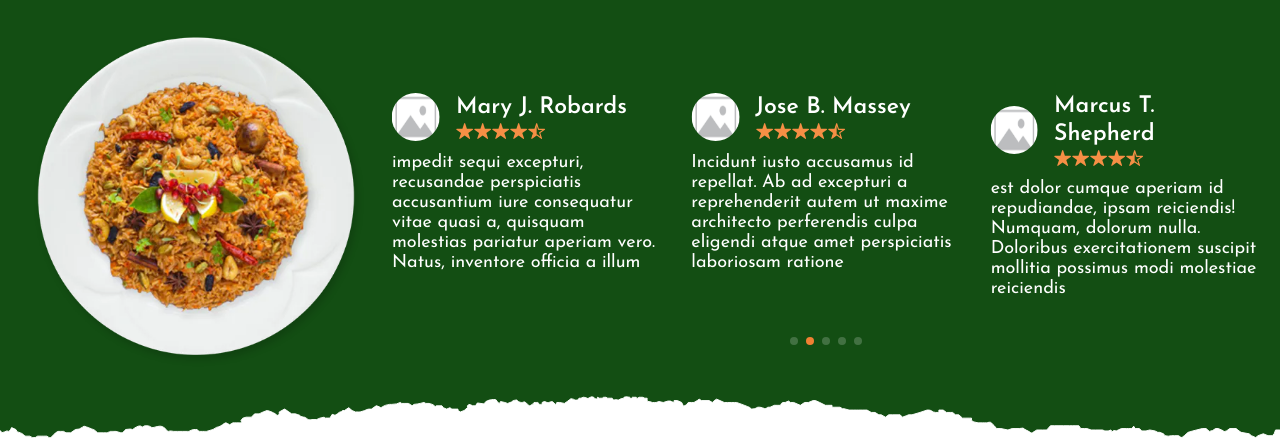
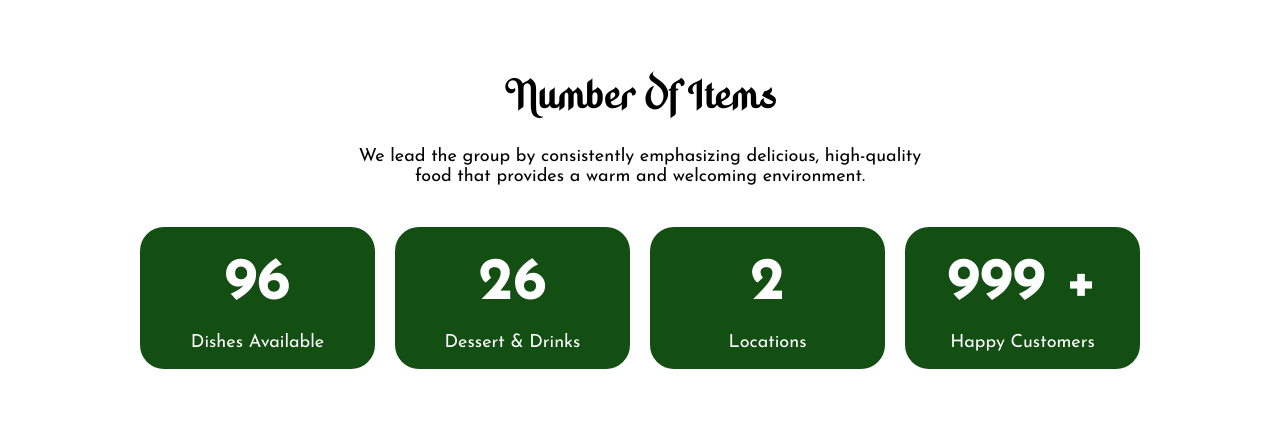
Before and after one commit to Sojib240/restaurant2, a React (Vite) app: page / in a window 1280 px wide. Shown: the part 7038-7478 px from the top of the page. Built offline with nearby package versions, Linux system fonts and the light colour scheme.

Commit message:
first commit

```diff
--- /dev/null
+++ b/src/Components/NumberOfItems.jsx
@@ -0,0 +1,44 @@
+import React from "react";
+
+const NumberOfItems = () => {
+    const itemData = [
+        { title: "96", desc: "Dishes Available" },
+        { title: "26", desc: "Dessert & Drinks" },
+        { title: "2", desc: "Locations" },
+        { title: "999 +", desc: "Happy Customers" },
+    ];
+    return (
+        <div className="w-full pt-32 pb-20">
+            <div className="max-w-[1000px] mx-auto">
+                <div className="flex flex-col">
+                    <div className="w-full max-w-[600px] mx-auto">
+                        <h2 className="text-[35px] font-Hidayatullah text-center pb-6 capitalize">
+                            Number of items
+                        </h2>
+                        <p className="font-JosefinSans_Regular text-lg leading-5 text-center">
+                            We lead the group by consistently emphasizing
+                            delicious, high-quality food that provides a warm
+                            and welcoming environment.
+                        </p>
+                    </div>
+                    <div className="flex gap-5 mt-10">
+                        {itemData.map((item) => {
+                            return (
+                                <div className="card w-1/4 bg-greenShade-300 p-3 rounded-3xl">
+                                    <h2 className="font-JosefinSans_bold text-[60px] text-center text-white">
+                                        {item.title}
+                                    </h2>
+                                    <p className="font-JosefinSans_Regular text-lg text-center text-white">
+                                        {item.desc}
+                                    </p>
+                                </div>
+                            );
+                        })}
+                    </div>
+                </div>
+            </div>
+        </div>
+    );
+};
+
+export default NumberOfItems;
--- a/src/Pages/HomePage.jsx
+++ b/src/Pages/HomePage.jsx
@@ -9,6 +9,7 @@ import ContactUs from "../Components/ContactUs";
 import SignatureDishes from "../Components/SignatureDishes";
 import Reviews from "../Components/Reviews";
 import PopUp from "../Components/PopUp";
+import NumberOfItems from "../Components/NumberOfItems";
 
 const HomePage = () => {
     const [popup, setpopup] = useState(false);
@@ -19,6 +20,7 @@ const HomePage = () => {
             <Facilities setpopup={setpopup} />
             <About />
             <SignatureDishes />
+            <NumberOfItems />
             <Reviews />
             <WhyUs />
             <VideoGallery />
```
